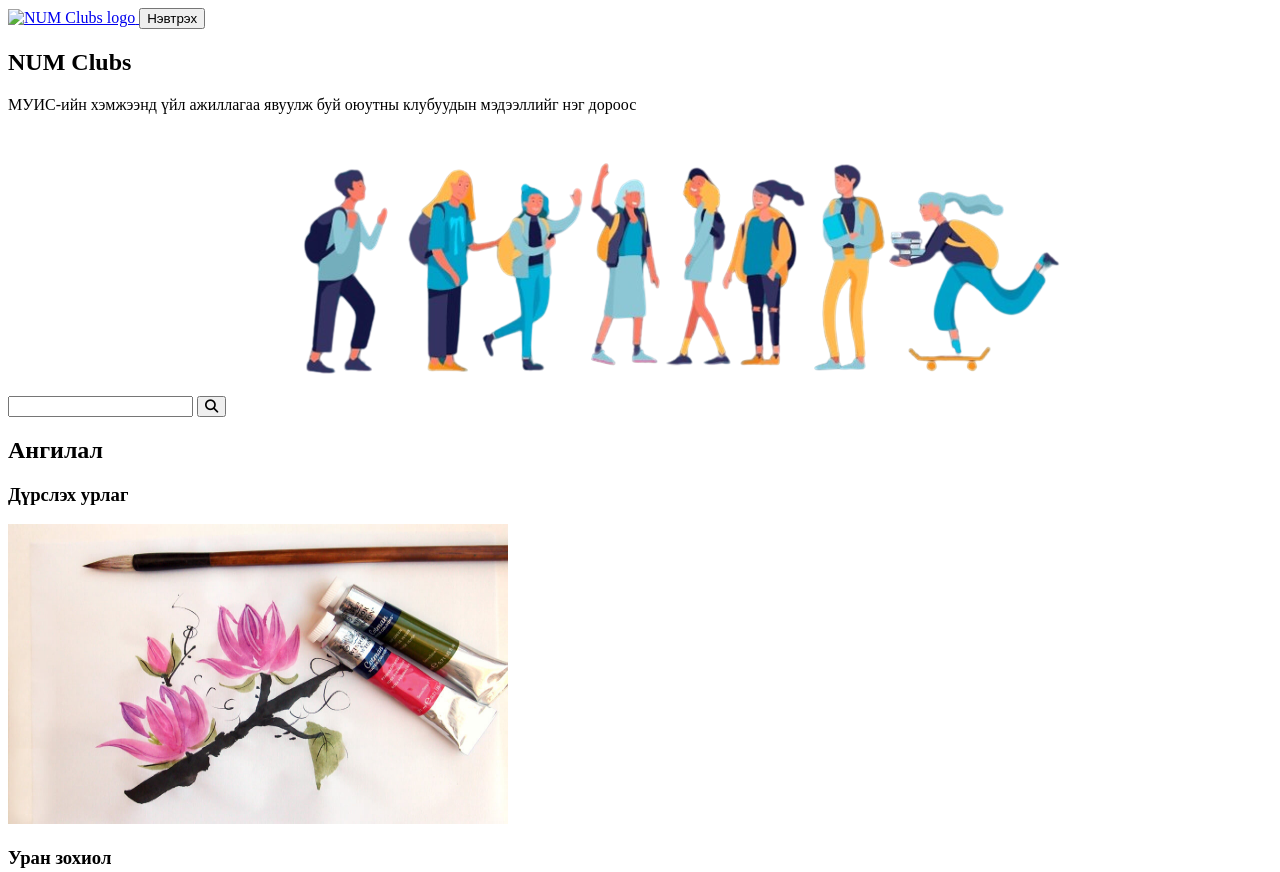
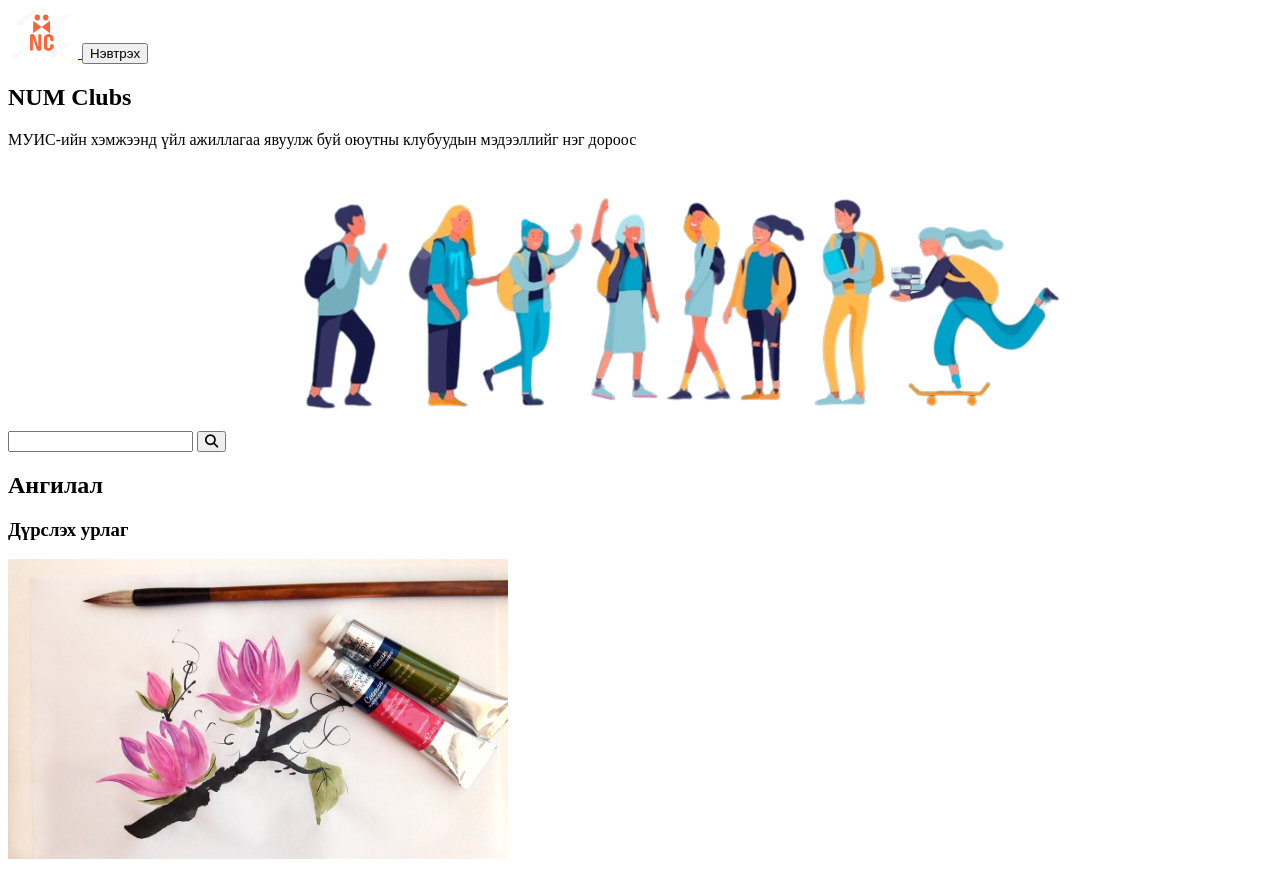
Before and after one commit to tsolmonsq/NUM-Clubs, a plain HTML site: page index.html in a window 1280 px wide. Shown: the top 872 px of the page. Drawn offline with Linux system fonts and the light colour scheme.

Commit message:
fix some issues

```diff
--- a/index.html
+++ b/index.html
@@ -16,7 +16,7 @@
 <body>
     <header>
         <a href="./index.html">
-            <img src="./assets/logo.svg" alt="NUM Clubs logo" width="70" height="50">
+            <img src="./assets/logo.png" alt="NUM Clubs logo" width="70" height="50">
         </a>
         <button id="login">Нэвтрэх</button>
     </header>
```
